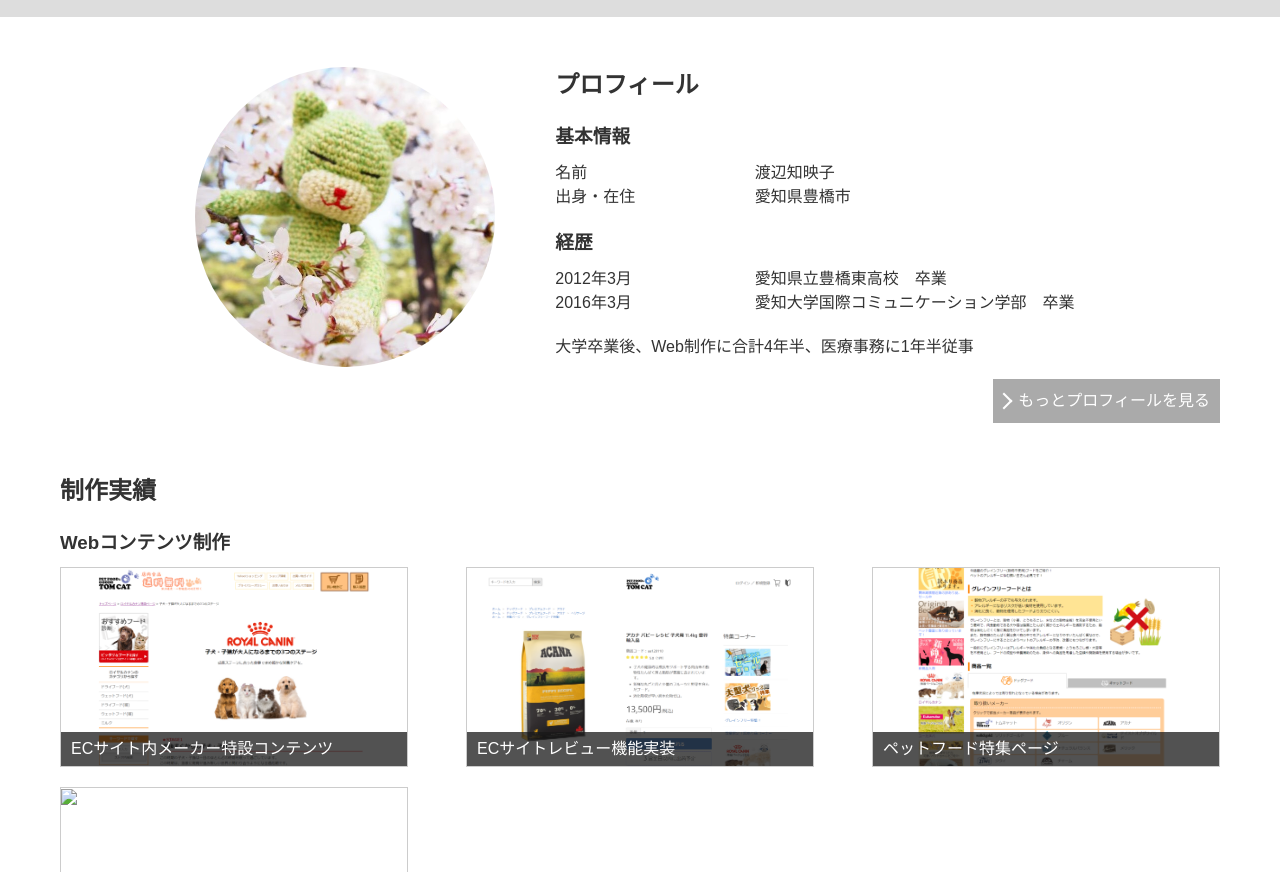
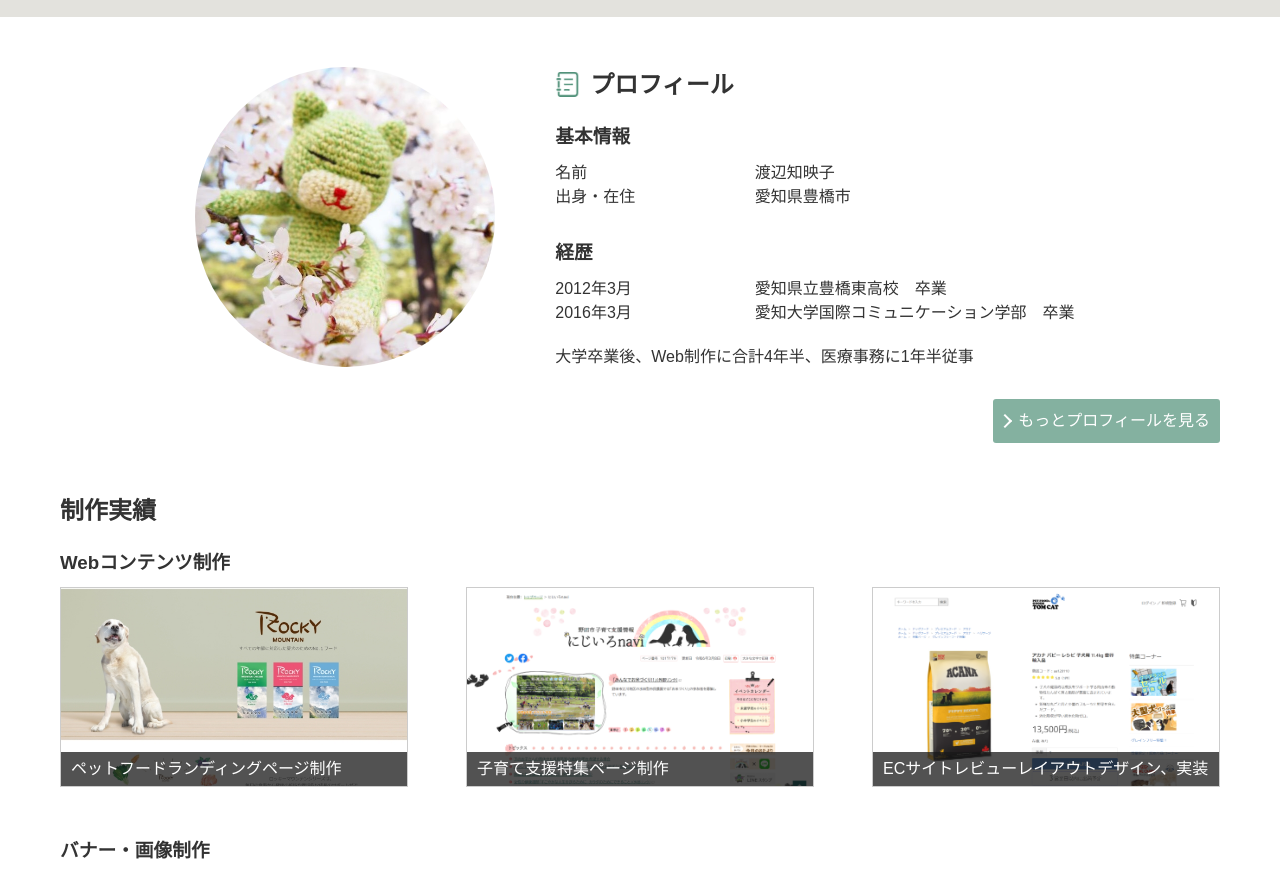
Before and after one commit to chieko-watanabe/chieko-watanabe.github.io, a plain HTML site: page index.html in a window 1280 px wide. Shown: the part 59-931 px from the top of the page. Drawn offline with Linux system fonts and the light colour scheme.

Commit message:
トップページのデザイン追加

```diff
--- a/index.html
+++ b/index.html
@@ -54,17 +54,17 @@
 <section>
 <h3>Webコンテンツ制作</h3>
 <ul>
-<li><a href=""><img src="pages/img/rc_nutrition_thumnail.png"><span>ECサイト内メーカー特設コンテンツ</span></a></li>
-<li><a href="pages/review.html"><img src="pages/img/review_thumnail.png"><span>ECサイトレビュー機能実装</span></a></li>
-<li><a href=""><img src="pages/img/greinfree_thumnail.png"><span>ペットフード特集ページ</span></a></li>
-<li><a href=""><img src="pages/img/nijiiro_thumnail.png"><span>自治体子育て支援特集ページ</span></a></li>
+<li><a href="pages/rockylp.html"><img src="pages/img/rockylp_thumnail.jpg"><span>ペットフードランディングページ制作</span></a></li>
+<li><a href="pages/childcare.html"><img src="pages/img/childcareindex_thumnail.png"><span>子育て支援特集ページ制作</span></a></li>
+<li><a href="pages/review.html"><img src="pages/img/review_thumnail.png"><span>ECサイトレビューレイアウトデザイン、実装</span></a></li>
+
 </ul>
 </section>
 
 <section>
 <h3>バナー・画像制作</h3>
 <ul>
-<li><a href=""><img src="pages/img/rc_nutrition_thumnail.png"><span>制作バナー一覧</span></a></li>
+<li><a href=""><img src="pages/img/banner_thumnail .jpg"><span>制作バナー一覧</span></a></li>
 </ul>
 
 </section>
@@ -101,8 +101,12 @@
 <tr>
 <th>DreamWeaver</th><td>3年</td><td></td>
 </tr>
+<tr>
+<th>Ruby、jquery、node.js、smarty</th><td></td><td class="align_left">作業環境内に組み込まれており、軽微な修正などで触ったことがある程度</td>
+</tr>
 </tbody>
 </table>
+
 
 <table>
 <caption>資料作成系スキル</caption>
--- a/style.css
+++ b/style.css
@@ -32,13 +32,18 @@ padding-left:20px;
 display:flex;
 flex-wrap:nowrap;
 }
+
+img{
+vertical-align:bottom;
+}
+
 /*=========================================
 template
 -----------------------------------------*/
 
 /* header */
 header{
-background:#ddd;
+background:#e3e2dd;
 }
 
 header .page_wrap{
@@ -105,8 +110,9 @@ margin-bottom:10px;
 }
 
 article section{
-margin-bottom:20px;
+margin-bottom:30px;
 }
+
 article .go_to_head,
 article .to_back{
 margin-top:30px;
@@ -137,7 +143,7 @@ padding-right:5px;
 
 /* footer */
 footer{
-background:#ddd;
+background:#e3e2dd;
 }
 
 footer .page_wrap{
@@ -158,12 +164,17 @@ text-align:right;
 }
 
 /*=========================================
-page_design
+　トップページ
 -----------------------------------------*/
 /* プロフィール */
 #profile_wrap{
 margin-bottom:50px;
 justify-content:flex-end;
+}
+
+#profile_wrap h2{
+padding-left:35px;
+background:url(img/plofile_h2.png) no-repeat 0px 5px;
 }
 
 #profile_wrap img{
@@ -195,29 +206,30 @@ text-align:right;
 
 #profile_wrap .prof_button a{
 display:inline-block;
-background:#aaa;
+background:#84b1a0;
 padding:10px 10px 10px 25px;
 color:#fff;
 text-decoration:none;
+border-radius:3px;
 position:relative;
 }
 
 #profile_wrap .prof_button a::before{
 display:block;
 content:"";
-width:10px;
-height:10px;
+width:8px;
+height:8px;
 border:2px solid #fff;
 border-left:transparent;
 border-bottom:transparent;
 position:absolute;
-left:5px;
+left:7px;
 top:50%;
 transform:translateY(-50%) rotate(45deg);
 }
 
 #profile_wrap .prof_button a:hover{
-background:#999;
+background:#709487;
 }
 
 /* 制作実績 */
@@ -236,6 +248,7 @@ margin-bottom:20px;
 border:1px solid #ccc;
 overflow:hidden;
 position:relative;
+background:#588977;
 
 }
 
@@ -244,10 +257,14 @@ width:100%;
 object-fit:cover;
 }
 
+
+#works_wrap ul li img:hover{
+opacity:0.8;
+}
+
 #works_wrap ul li a{
 display:block;
 }
-
 
 #works_wrap ul li a span{
 position:absolute;
```
Also changed, not shown: img/plofile_h2.png (added).
